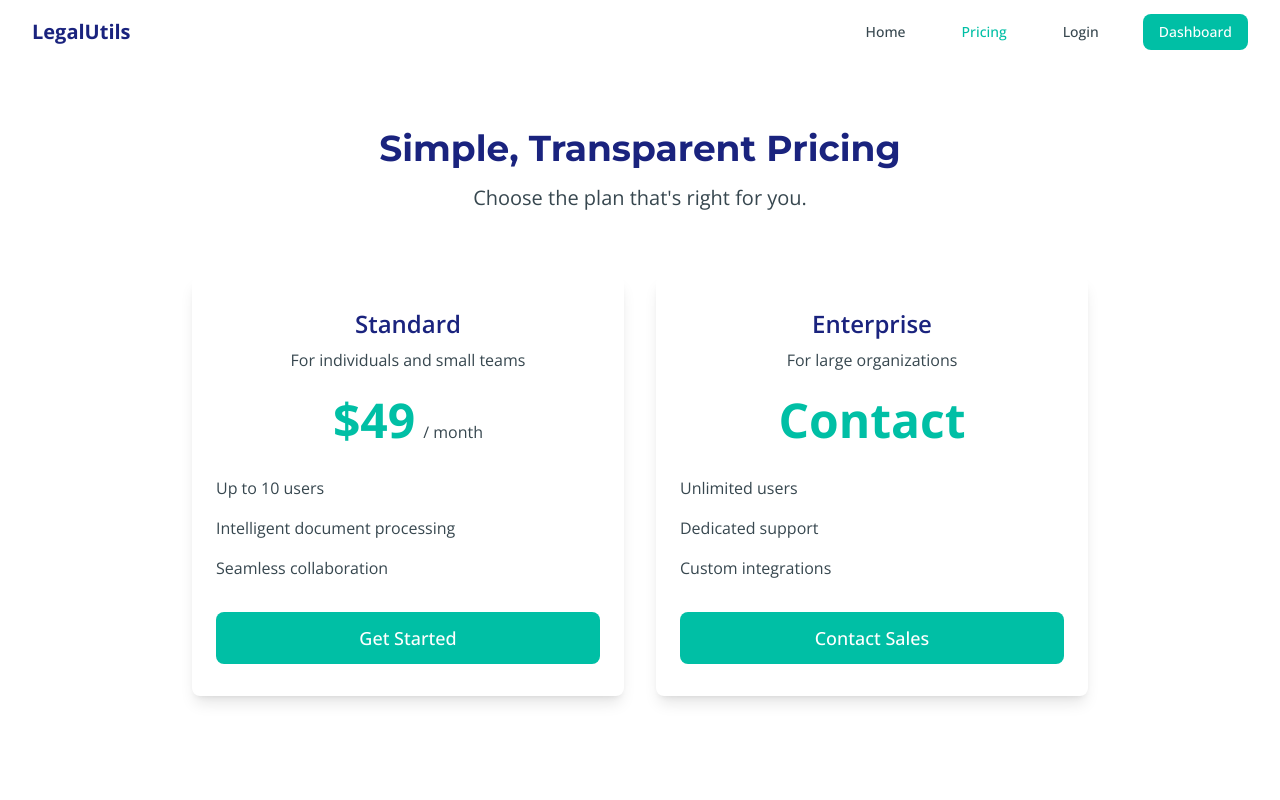
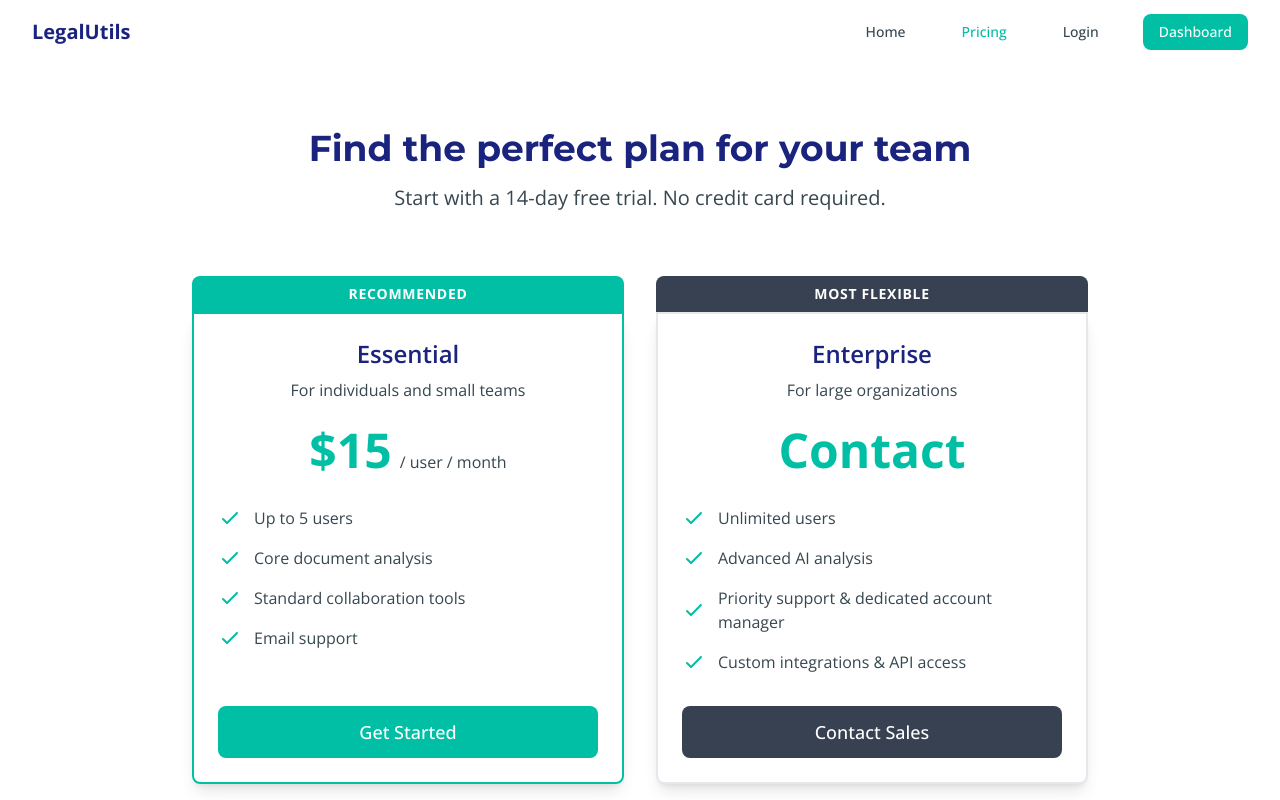
Before and after one commit to shoepack/legal-eagle, a Next.js app: page /pricing in a window 1280 px wide. Built offline with nearby package versions, Linux system fonts and the light colour scheme.

Commit message:
Massive overhaul to pricing/login pages.

```diff
--- a/src/app/login/page.tsx
+++ b/src/app/login/page.tsx
@@ -20,16 +20,16 @@ export default function Login() {
   };
 
   return (
-    <main className="min-h-screen flex flex-col justify-center py-12 sm:px-6 lg:px-8 bg-white">
+    <main className="min-h-screen flex flex-col justify-center py-12 sm:px-6 lg:px-8 bg-gray-50">
       <div className="sm:mx-auto sm:w-full sm:max-w-md">
-        <h2 className="mt-6 text-center text-3xl font-heading font-bold text-navy">
+        <h2 className="mt-6 text-center text-4xl font-heading font-bold text-navy">
           {isLogin ? "Sign in to your account" : "Create your account"}
         </h2>
-        <p className="mt-2 text-center text-sm text-slate-gray">
+        <p className="mt-4 text-center text-sm text-slate-gray">
           {isLogin ? "Don't have an account? " : "Already have an account? "}
           <button
             onClick={() => setIsLogin(!isLogin)}
-            className="font-medium text-teal hover:text-teal/90"
+            className="font-medium text-teal hover:text-teal/90 hover:underline"
           >
             {isLogin ? "Sign up" : "Sign in"}
           </button>
@@ -37,7 +37,7 @@ export default function Login() {
       </div>
 
       <div className="mt-8 sm:mx-auto sm:w-full sm:max-w-md">
-        <div className="bg-white py-8 px-4 shadow sm:rounded-lg sm:px-10">
+        <div className="bg-white py-8 px-6 shadow-xl sm:rounded-lg sm:px-10">
           <form className="space-y-6" onSubmit={handleSubmit}>
             {!isLogin && (
               <div>
@@ -120,7 +120,7 @@ export default function Login() {
                 <div className="text-sm">
                   <a
                     href="#"
-                    className="font-medium text-teal hover:text-teal/90"
+                    className="font-medium text-teal hover:text-teal/90 hover:underline"
                   >
                     Forgot your password?
                   </a>
@@ -132,7 +132,7 @@ export default function Login() {
               <button
                 type="submit"
                 disabled={isLoading}
-                className="w-full flex justify-center py-2 px-4 border border-transparent rounded-md shadow-sm text-sm font-medium text-white bg-teal hover:bg-opacity-90 focus:outline-none focus:ring-2 focus:ring-offset-2 focus:ring-teal disabled:bg-gray-400 disabled:cursor-not-allowed"
+                className="w-full flex justify-center py-3 px-4 border border-transparent rounded-md shadow-sm text-sm font-medium text-white bg-teal hover:bg-opacity-90 focus:outline-none focus:ring-2 focus:ring-offset-2 focus:ring-teal disabled:bg-gray-400 disabled:cursor-not-allowed transition-transform duration-200 transform hover:scale-105 hover:shadow-lg"
               >
                 {isLoading ? (
                   <div className="flex items-center">
@@ -167,11 +167,11 @@ export default function Login() {
             </div>
           </form>
 
-          <div className="mt-6">
+          <div className="mt-8">
             <div className="text-center">
               <Link
                 href="/"
-                className="text-sm text-slate-gray hover:text-slate-gray/90"
+                className="text-sm text-slate-gray hover:text-slate-gray/90 hover:underline"
               >
                 ← Back to home
               </Link>
--- a/src/app/pricing/page.tsx
+++ b/src/app/pricing/page.tsx
@@ -1,4 +1,5 @@
 import Link from "next/link";
+import CheckIcon from "@/components/CheckIcon";
 
 export default function Pricing() {
   return (
@@ -6,49 +7,62 @@ export default function Pricing() {
       <div className="max-w-7xl mx-auto px-4 sm:px-6 lg:px-8">
         <div className="text-center mb-16">
           <h1 className="text-4xl font-heading font-bold text-navy mb-4">
-            Simple, Transparent Pricing
+            Find the perfect plan for your team
           </h1>
           <p className="text-xl text-slate-gray max-w-3xl mx-auto">
-            Choose the plan that&apos;s right for you.
+            Start with a 14-day free trial. No credit card required.
           </p>
         </div>
 
         <div className="grid md:grid-cols-2 gap-8 max-w-4xl mx-auto">
-          <div className="bg-white rounded-lg shadow-lg overflow-hidden">
-            <div className="px-6 py-8">
+          {/* Essential Plan */}
+          <div className="flex flex-col">
+            <div className="bg-teal text-white text-center text-sm font-bold uppercase tracking-wider py-2 rounded-t-lg">
+              Recommended
+            </div>
+            <div className="relative bg-light-blue rounded-b-lg shadow-lg border-2 border-teal p-6 flex flex-col flex-grow">
+              <div className="flex-grow">
                 <div className="text-center">
                   <h3 className="text-2xl font-semibold text-navy mb-2">
-                  Standard
+                    Essential
                   </h3>
                   <p className="text-slate-gray mb-6">
                     For individuals and small teams
                   </p>
                   <div className="mb-8">
-                  <span className="text-5xl font-bold text-teal">$49</span>
-                  <span className="text-slate-gray ml-2">/ month</span>
+                    <span className="text-5xl font-bold text-teal">$15</span>
+                    <span className="text-slate-gray ml-2">/ user / month</span>
                   </div>
                 </div>
 
                 <ul className="space-y-4 mb-8">
                   <li className="flex items-center">
-                  <span className="text-slate-gray">Up to 10 users</span>
+                    <CheckIcon />
+                    <span className="text-slate-gray ml-3">Up to 5 users</span>
                   </li>
                   <li className="flex items-center">
-                  <span className="text-slate-gray">
-                    Intelligent document processing
+                    <CheckIcon />
+                    <span className="text-slate-gray ml-3">
+                      Core document analysis
                     </span>
                   </li>
                   <li className="flex items-center">
-                  <span className="text-slate-gray">
-                    Seamless collaboration
+                    <CheckIcon />
+                    <span className="text-slate-gray ml-3">
+                      Standard collaboration tools
                     </span>
                   </li>
+                  <li className="flex items-center">
+                    <CheckIcon />
+                    <span className="text-slate-gray ml-3">Email support</span>
+                  </li>
                 </ul>
+              </div>
 
               <div className="text-center">
                 <Link
                   href="/login"
-                  className="w-full bg-teal text-white px-8 py-3 rounded-lg text-lg font-medium hover:bg-opacity-90 transition-colors inline-block"
+                  className="w-full bg-teal text-white px-8 py-3 rounded-lg text-lg font-medium hover:bg-opacity-90 transition-transform duration-200 transform hover:scale-105 hover:shadow-lg inline-block"
                 >
                   Get Started
                 </Link>
@@ -56,34 +70,59 @@ export default function Pricing() {
             </div>
           </div>
 
-          <div className="bg-white rounded-lg shadow-lg overflow-hidden">
-            <div className="px-6 py-8">
+          {/* Enterprise Plan */}
+          <div className="flex flex-col">
+            <div className="bg-gray-700 text-white text-center text-sm font-bold uppercase tracking-wider py-2 rounded-t-lg">
+              Most Flexible
+            </div>
+            <div className="bg-white rounded-b-lg shadow-lg border-2 border-gray-200 p-6 flex flex-col flex-grow">
+              <div className="flex-grow">
                 <div className="text-center">
                   <h3 className="text-2xl font-semibold text-navy mb-2">
                     Enterprise
                   </h3>
-                <p className="text-slate-gray mb-6">For large organizations</p>
+                  <p className="text-slate-gray mb-6">
+                    For large organizations
+                  </p>
                   <div className="mb-8">
-                  <span className="text-5xl font-bold text-teal">Contact</span>
+                    <span className="text-5xl font-bold text-teal">
+                      Contact
+                    </span>
                   </div>
                 </div>
 
                 <ul className="space-y-4 mb-8">
                   <li className="flex items-center">
-                  <span className="text-slate-gray">Unlimited users</span>
+                    <CheckIcon />
+                    <span className="text-slate-gray ml-3">
+                      Unlimited users
+                    </span>
                   </li>
                   <li className="flex items-center">
-                  <span className="text-slate-gray">Dedicated support</span>
+                    <CheckIcon />
+                    <span className="text-slate-gray ml-3">
+                      Advanced AI analysis
+                    </span>
                   </li>
                   <li className="flex items-center">
-                  <span className="text-slate-gray">Custom integrations</span>
+                    <CheckIcon />
+                    <span className="text-slate-gray ml-3">
+                      Priority support & dedicated account manager
+                    </span>
+                  </li>
+                  <li className="flex items-center">
+                    <CheckIcon />
+                    <span className="text-slate-gray ml-3">
+                      Custom integrations & API access
+                    </span>
                   </li>
                 </ul>
+              </div>
 
               <div className="text-center">
                 <Link
                   href="/login"
-                  className="w-full bg-teal text-white px-8 py-3 rounded-lg text-lg font-medium hover:bg-opacity-90 transition-colors inline-block"
+                  className="w-full bg-gray-700 text-white px-8 py-3 rounded-lg text-lg font-medium hover:bg-gray-600 transition-transform duration-200 transform hover:scale-105 hover:shadow-lg inline-block"
                 >
                   Contact Sales
                 </Link>
--- /dev/null
+++ b/src/components/CheckIcon.tsx
@@ -0,0 +1,18 @@
+export default function CheckIcon() {
+  return (
+    <svg
+      xmlns="http://www.w3.org/2000/svg"
+      className="h-6 w-6 text-teal"
+      fill="none"
+      viewBox="0 0 24 24"
+      stroke="currentColor"
+    >
+      <path
+        strokeLinecap="round"
+        strokeLinejoin="round"
+        strokeWidth={2}
+        d="M5 13l4 4L19 7"
+      />
+    </svg>
+  );
+}
--- a/tailwind.config.ts
+++ b/tailwind.config.ts
@@ -9,11 +9,20 @@ const config: Config = {
   ],
   theme: {
     extend: {
+      colors: {
+        "light-blue": "#f0f9ff",
+        navy: "#0a192f",
+        teal: "#00df9a",
+        "slate-gray": "#8892b0",
+      },
       fontFamily: {
-        sans: ["var(--font-figtree)"],
+        heading: ["Poppins", "sans-serif"],
+        body: ["Roboto", "sans-serif"],
       },
-      colors: {
-        navy: "#1A237E",
+      backgroundImage: {
+        "gradient-radial": "radial-gradient(var(--tw-gradient-stops))",
+        "gradient-conic":
+          "conic-gradient(from 180deg at 50% 50%, var(--tw-gradient-stops))",
       },
     },
   },
```
Lines whose indentation alone changed are shown as unchanged.
